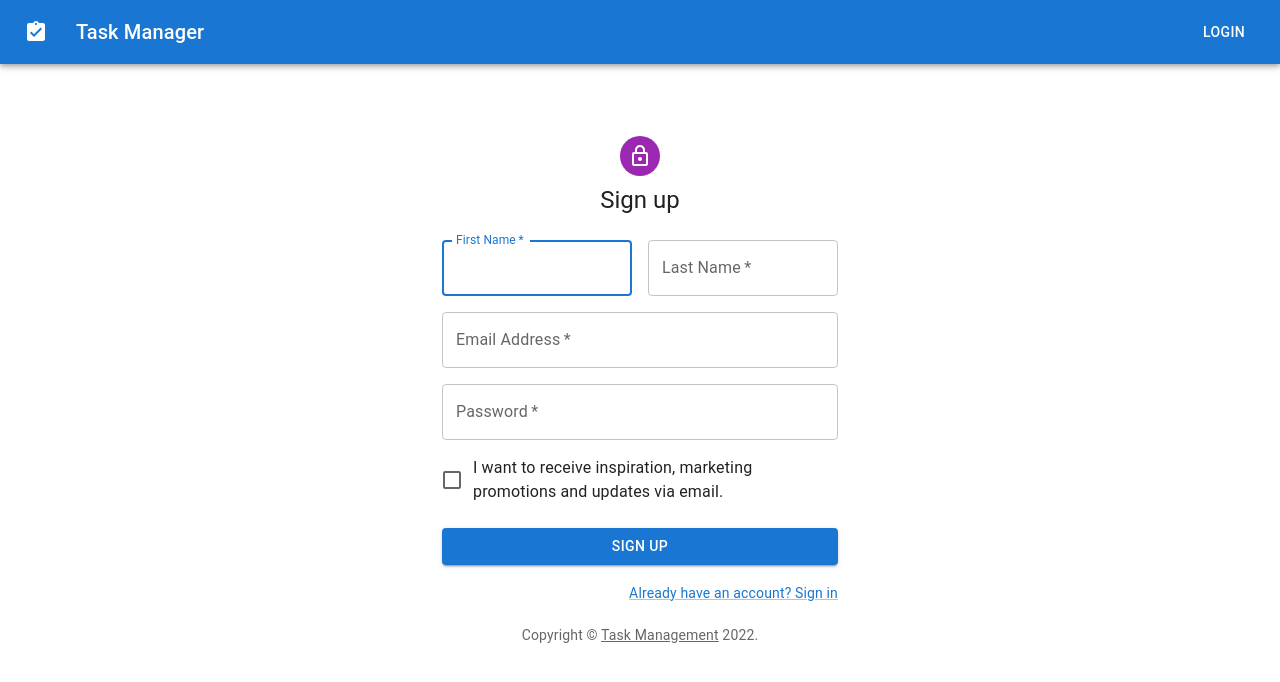
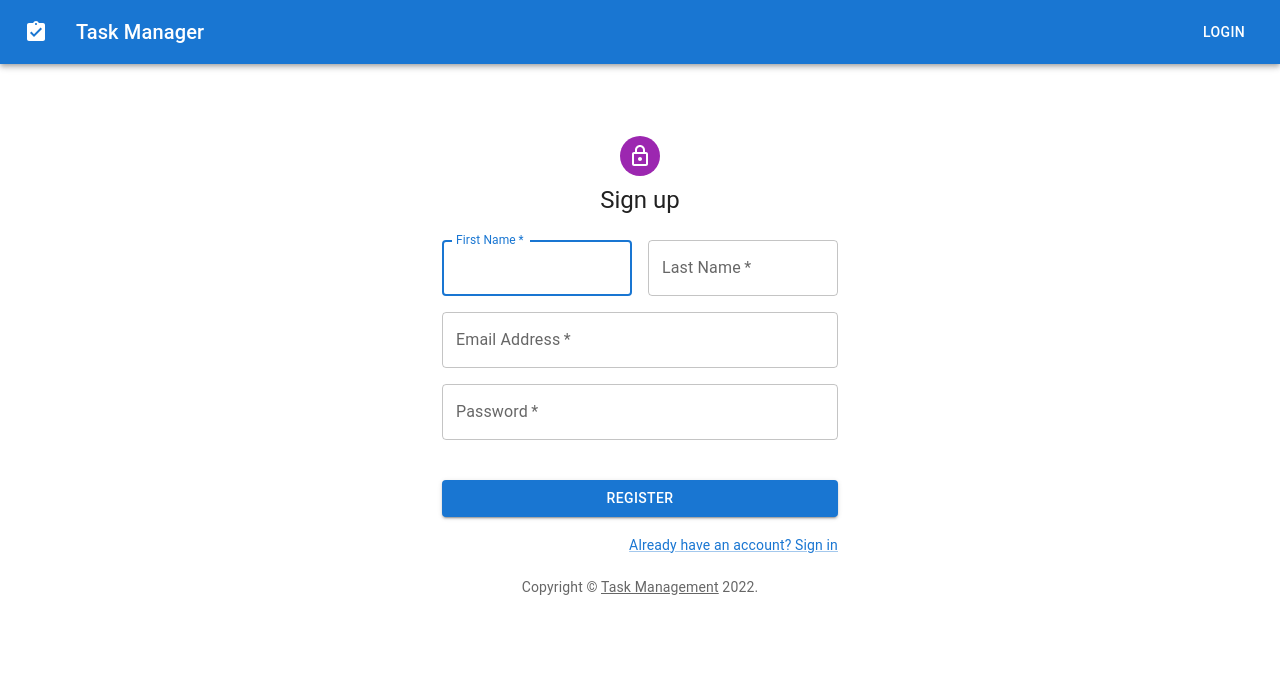
Before and after one commit to ShanuDey/task-management-ui, a React (Create React App) app: page /register in a window 1280 px wide. Shown: the top 682 px of the page. Built offline with nearby package versions, Linux system fonts and the light colour scheme.

Commit message:
implement register feature
Signed-off-by: ShanuDey <sd4shanudey@gmail.com>

```diff
--- /dev/null
+++ b/src/api/user.js
@@ -0,0 +1,20 @@
+class User {
+  async createUser(jsonData) {
+    try {
+      const response = await fetch(
+        process.env.REACT_APP_API_BASE_URL + "/register",
+        {
+          method: "POST",
+          headers: { "Content-Type": "application/json" },
+          body: JSON.stringify(jsonData),
+        }
+      );
+      const result = await response.json();
+      return result;
+    } catch (err) {
+      throw new Error("Something went wrong !!");
+    }
+  }
+}
+
+export default new User();
--- a/src/page/Register.jsx
+++ b/src/page/Register.jsx
@@ -1,24 +1,44 @@
-import React from "react";
+import React, {useState} from "react";
 import Avatar from "@mui/material/Avatar";
-import Button from "@mui/material/Button";
 import TextField from "@mui/material/TextField";
-import FormControlLabel from "@mui/material/FormControlLabel";
-import Checkbox from "@mui/material/Checkbox";
 import Link from "@mui/material/Link";
 import Grid from "@mui/material/Grid";
 import Box from "@mui/material/Box";
 import LockOutlinedIcon from "@mui/icons-material/LockOutlined";
 import Typography from "@mui/material/Typography";
 import Layout from "../component/Layout";
+import user from "../api/user";
+import { toast } from "react-toastify";
+import LoadingButton from "@mui/lab/LoadingButton";
 
 export default function Register() {
-  const handleSubmit = (event) => {
+  const [loading, setLoading] = useState(false);
+  const [errorMsg, setErrorMsg] = useState('');
+
+  const handleSubmit = async (event) => {
     event.preventDefault();
+    setLoading(true);
     const data = new FormData(event.currentTarget);
-    console.log({
+    const bodyJsonData = {
+      first_name: data.get("firstName"),
+      last_name: data.get("lastName"),
       email: data.get("email"),
       password: data.get("password"),
-    });
+    };
+    try {
+      const result = await user.createUser(bodyJsonData);
+      if(result.error) {
+        setErrorMsg(result.error);
+        toast.error("Registration Failed !!");
+      }
+        else{
+        setErrorMsg("");
+        toast.success("Registration completed. Please login !!")
+      }
+    } catch (err) {
+      setErrorMsg(err.message);
+    }
+    setLoading(false);
   };
 
   return (
@@ -37,7 +57,7 @@ export default function Register() {
         <Typography component="h1" variant="h5">
           Sign up
         </Typography>
-        <Box component="form" noValidate onSubmit={handleSubmit} sx={{ mt: 3 }}>
+        <Box component="form" onSubmit={handleSubmit} sx={{ mt: 3 }}>
           <Grid container spacing={2}>
             <Grid item xs={12} sm={6}>
               <TextField
@@ -64,6 +84,7 @@ export default function Register() {
               <TextField
                 required
                 fullWidth
+                type="email"
                 id="email"
                 label="Email Address"
                 name="email"
@@ -79,23 +100,24 @@ export default function Register() {
                 type="password"
                 id="password"
                 autoComplete="new-password"
+                inputProps={{ minLength: 6 }}
               />
             </Grid>
             <Grid item xs={12}>
-              <FormControlLabel
-                control={<Checkbox value="allowExtraEmails" color="primary" />}
-                label="I want to receive inspiration, marketing promotions and updates via email."
-              />
+              <Typography color="red" align="center">
+              {errorMsg}
+              </Typography>
             </Grid>
           </Grid>
-          <Button
+          <LoadingButton
             type="submit"
             fullWidth
             variant="contained"
             sx={{ mt: 3, mb: 2 }}
+            loading={loading}
           >
-            Sign Up
-          </Button>
+            Register
+          </LoadingButton>
           <Grid container justifyContent="flex-end">
             <Grid item>
               <Link href="/login" variant="body2">
```
